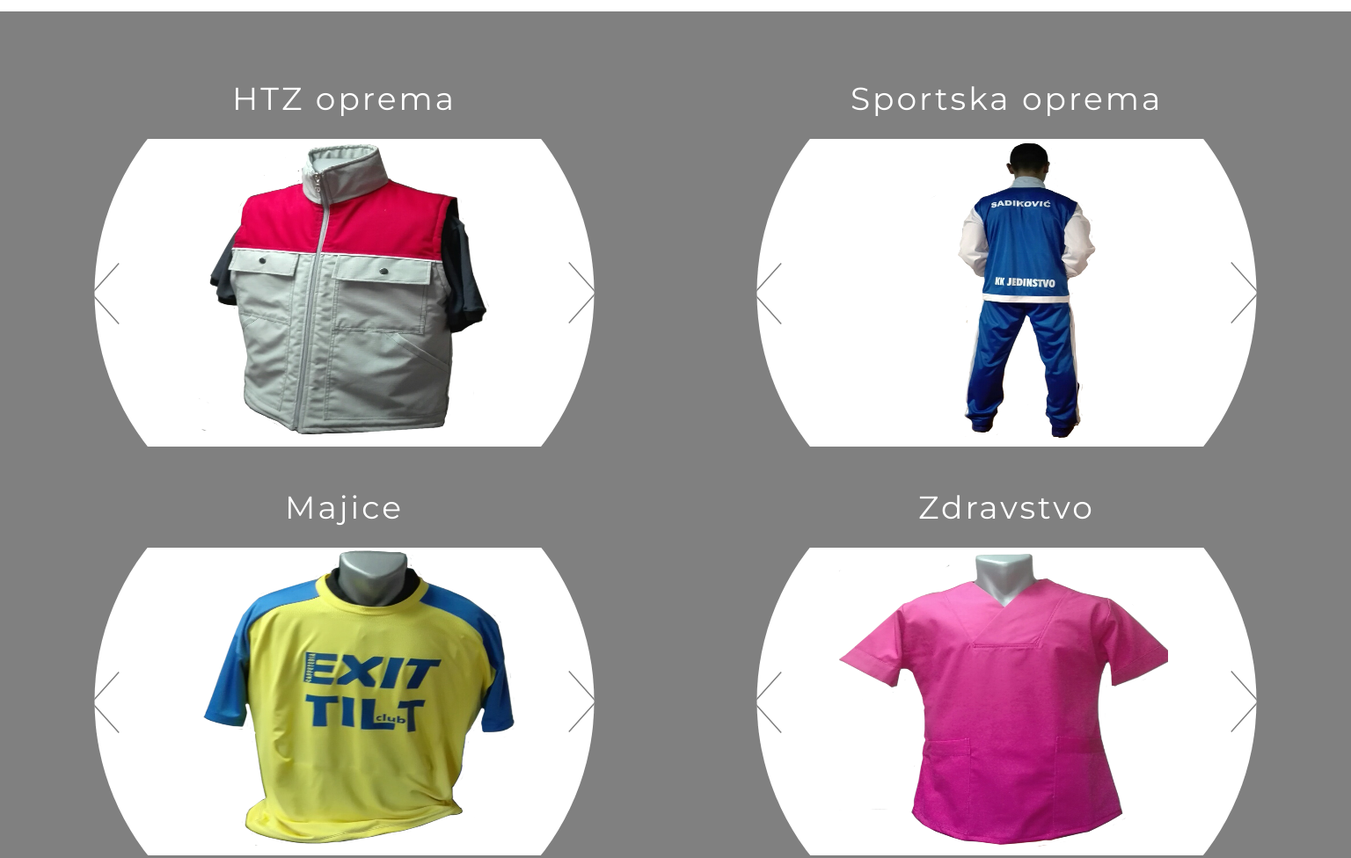
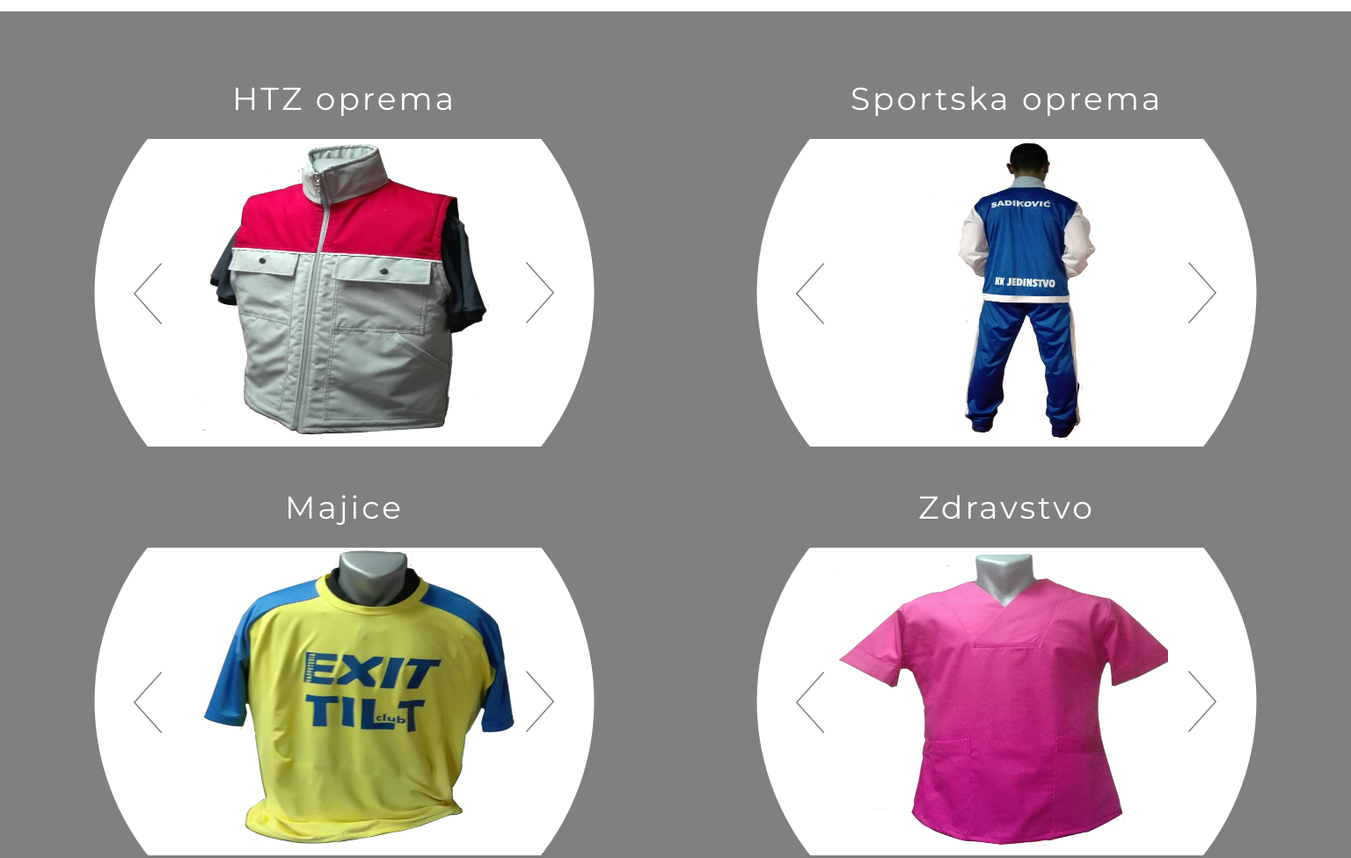
Before and after one commit to kajaned24/MB-Bitex, a plain HTML site: page index.html in a window 1536 px wide. Shown: the part 1196-2172 px from the top of the page at 88% size. Drawn offline with nearby package versions, Linux system fonts and the light colour scheme; some packages are replaced by stand-ins of ours.

Commit message:
Uredjenje strelica

```diff
--- a/css/style.css
+++ b/css/style.css
@@ -421,9 +421,9 @@ nav.fill ul li a:hover:after {
 
 @media screen and (max-width: 2100px) and (min-width:1350px) {
   #prev {
-
+    width: 33%;
   }
   #next {
-
+    width: 33%;
   }
 }
```
